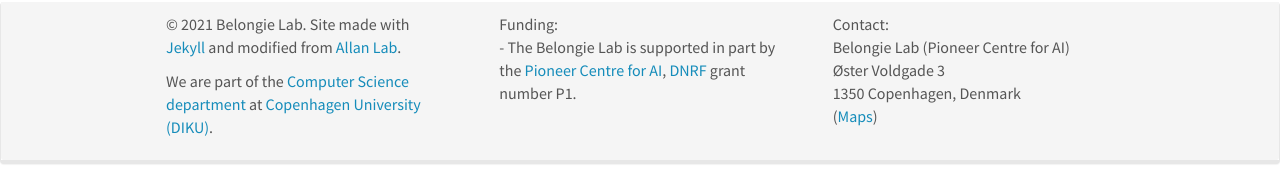
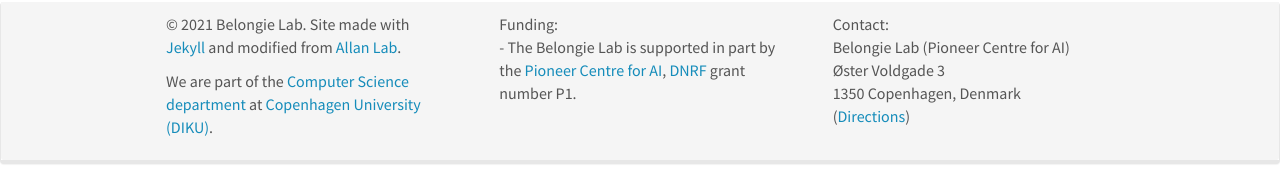
Before and after one commit to BelongieLab/belongielab.github.io, a Jekyll site: the page built from _pages/home.md, in a window 1280 px wide and 936 px high. Shown: the part 750-933 px from the top of the window. Built offline with Jekyll 4.4.1, drawn with Linux system fonts in a browser that asks for light colours; nearby versions of some CDN libraries; comment, search, counter and statistics services are not loaded.

Commit message:
Update map/directions link in footer.html

```diff
--- a/_includes/footer.html
+++ b/_includes/footer.html
@@ -15,7 +15,7 @@
 		  Belongie Lab (Pioneer Centre for AI)<br />
 		  Øster Voldgade 3<br />
 		  1350 Copenhagen, Denmark <br />
-            (<a href="https://goo.gl/maps/xxEhZsKA1gVJ1jy6A">Maps</a>)
+            (<a href="https://www.aicentre.dk/find-us">Directions</a>)
 		</div>
 	</div>
   </div>
```
